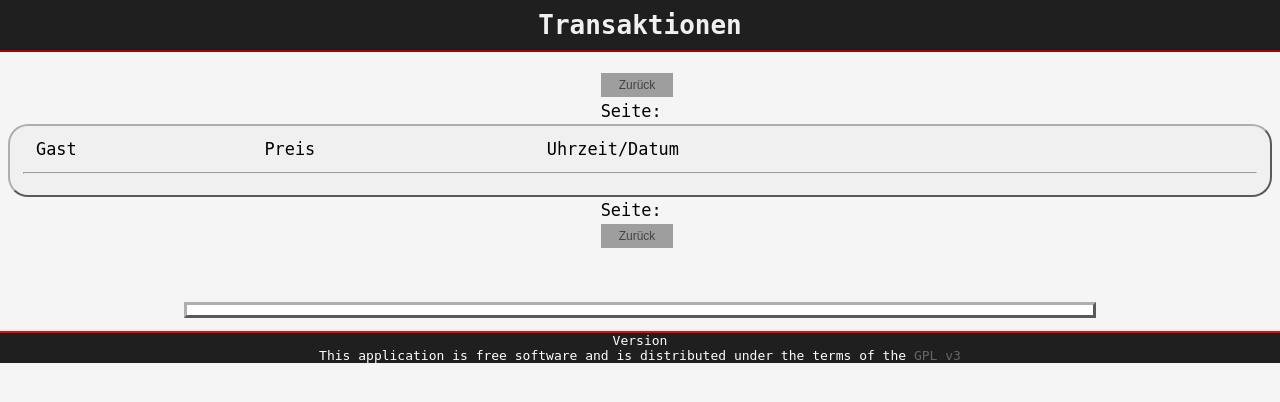
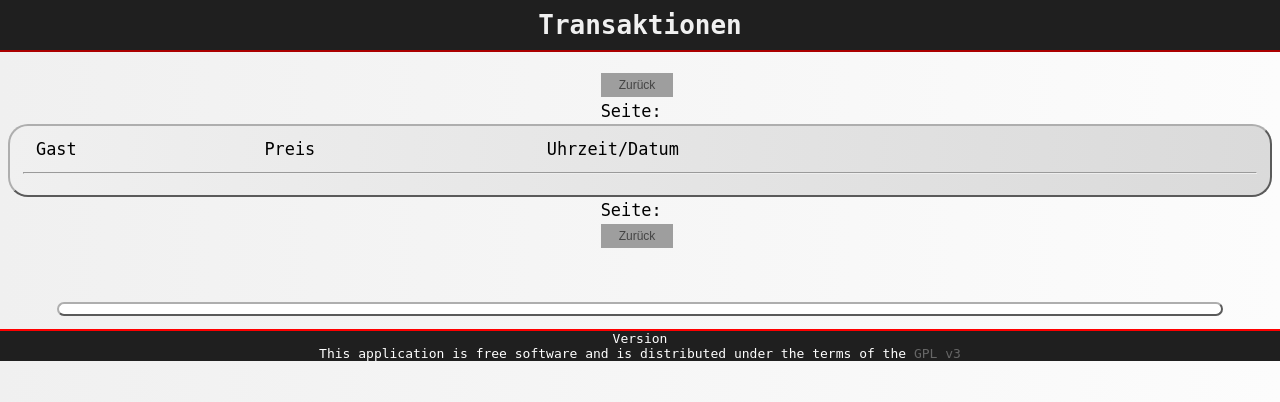
Before and after one commit to zeratul2099/puente, a Django app: template templates/plist_transactions.html in a window 1280 px wide. Shown: the top 402 px of the page. Run offline with Django 3.2, Linux system fonts and the light colour scheme; the template is opened without the code that fills it, so the values that code supplies are empty; grey boxes are pictures that could not be loaded.

Commit message:
fixed graphs, minor design improvements

```diff
--- a/media/styles.css
+++ b/media/styles.css
@@ -4,6 +4,8 @@ body
 	padding:0;
         font-family:monospace;
         background:#F5F5F5;
+      	background: -webkit-gradient(linear, left top, right top, from(#f0f0f0), to(#fcfcfc));
+	background: -moz-linear-gradient(left, #f0f0f0, #fcfcfc );
 		}
 
 #header
@@ -15,6 +17,7 @@ body
 	text-align:center;
 	padding:10px;
         border-bottom:2px outset #FF0000;
+
 		}
 #content_container
 		{
@@ -90,21 +93,26 @@ a:focus { text-decoration:none; }
 	margin-right:0.5em;
 	border-radius: 20px;
 	-moz-border-radius: 20px;
+      	background: -webkit-gradient(linear, left top, right bottom, from(#f0f0f0), to(#dadada));
+	background: -moz-linear-gradient(top left, #f0f0f0, #e0e0e0 );
 }
 
 #imagebox {
     background-color: #ffffff;
-	border:3px outset #aeaeae;
-
+	border:2px outset #aeaeae;
+	border-radius: 20px;
+	-moz-border-radius: 20px;
 	padding:5px;
 	margin-left:auto;
 	margin-right:auto;
-    width:70%;
+    width:90%;
     text-align:center;
 }
 
 tr.darkbackground {
-    background-color: #d0d0d0;
+    background: #d0d0d0;
+    background: -moz-linear-gradient(top left, #d0d0d0, #f5f5f5 );
+
 }
 
 * html div#content {
--- a/templates/plist_transactions.html
+++ b/templates/plist_transactions.html
@@ -70,7 +70,7 @@
 <div id='imagebox' align='center' >
             <object type="image/svg+xml"
                     data='/content/stats/{{ type }}.svg'
-                    width="720" height="540">
+                    width="1024" height="540">
             </object>
 </div>
 <p></p>
```
Also changed, not shown: plist/views.py (+19 -3 lines), templates/plist_customer.html (+2 -9 lines). Lines whose indentation alone changed are shown as unchanged.
